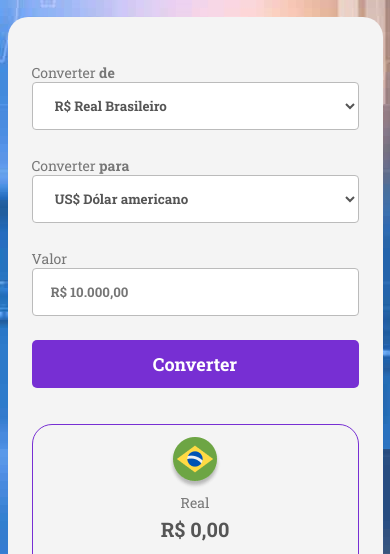
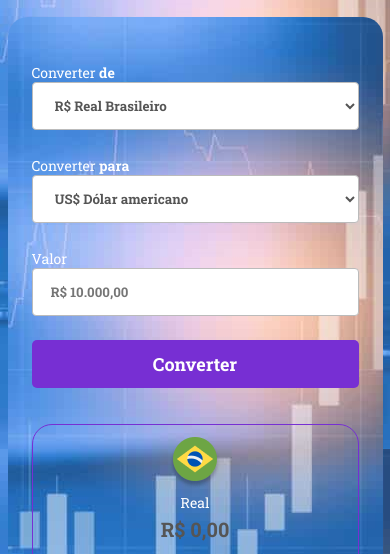
Before and after one commit to DomingosRossi/Projeto-conversor, a plain HTML site: page index.html in a window 390 px wide. Shown: the part 248-802 px from the top of the page. Drawn offline with Linux system fonts and the light colour scheme.

Commit message:
responsive

```diff
--- a/style.css
+++ b/style.css
@@ -18,10 +18,11 @@ body {
 
 main {
     width: 375px;
-    background: #F4F4F4;
+    background: #FFFFFF;
     border-radius: 20px;
     margin: 0 auto 40px;
     padding: 44px 24px 23px;
+
 }
 
 label {
@@ -96,3 +97,18 @@ color: #555555;
 font-weight: 700;
 font-size: 20px;
 }
+
+@media screen and (max-width: 500px) {
+    main {
+        background-image: url(./assents/background.png);
+    }
+
+    .currency {
+        color: #FFFFFF;
+    }
+
+label {
+    color: #FFFFFF;
+}
+
+}
```
